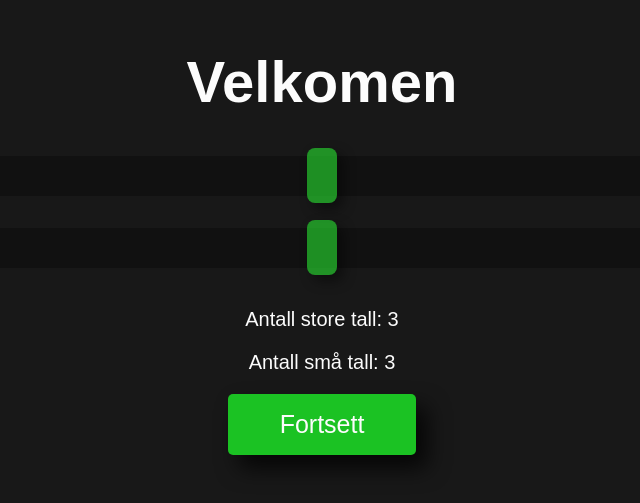
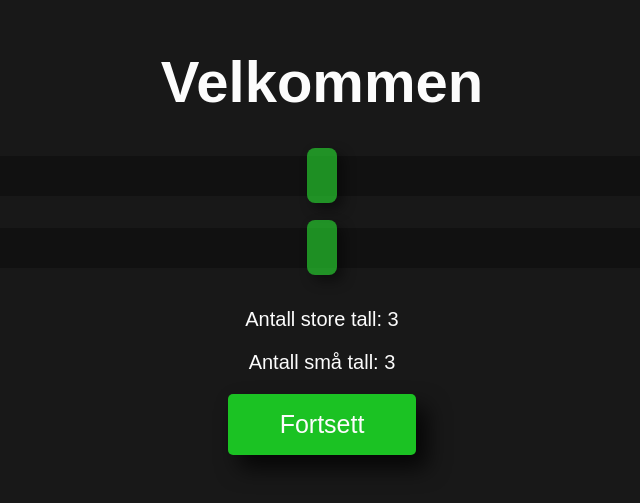
Before and after one commit to ChristofferHennie/numb3rs-webapp, a website built with Parcel: page index.html in a window 1280 px wide. Shown: the part 119-622 px from the top of the page, without its empty margins (318-958 px from the left). Built offline with nearby package versions, Linux system fonts and the light colour scheme.

Commit message:
Update index.html

```diff
--- a/index.html
+++ b/index.html
@@ -15,7 +15,7 @@
 	</head>
 	<body>
 		<div class="welcomeScreen">
-			<h1>Velkomen</h1>
+			<h1>Velkommen</h1>
 			<input
 				type="range"
 				name="large-number-range"
```
